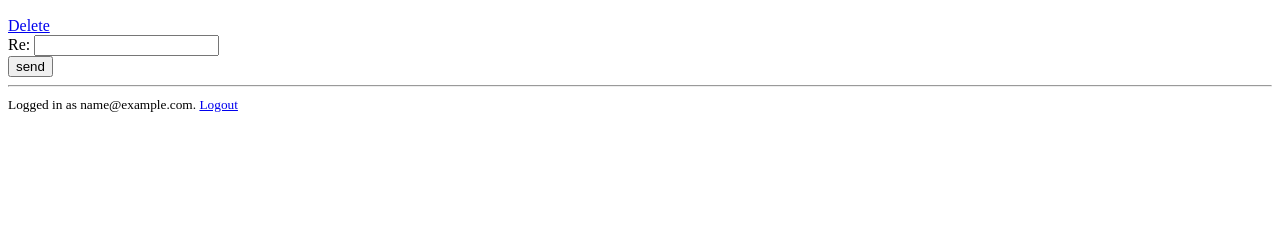
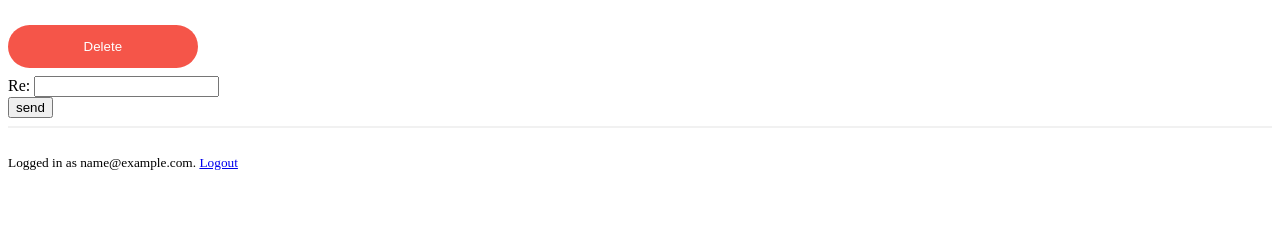
Before and after one commit to carl-castell/Forum, a Flask app: template app/templates/topics/show.html in a window 1280 px wide. Shown: the part 71-311 px from the top of the page. Run offline with Flask 3, Linux system fonts and the light colour scheme; the template is opened without the code that fills it, so the values that code supplies are empty; the visitor is signed in with stand-in values (Sample User, id 1).

Commit message:
delete validation

```diff
--- /dev/null
+++ b/app/static/css/delete.css
@@ -0,0 +1,116 @@
+
+
+
+        /* Set a style for all buttons */
+    .button1 {
+
+        background:#f44336;
+
+        color: white;
+        padding: 14px 20px;
+        border: none;
+        border-radius:50px;
+        cursor: pointer;
+        width: 15%;
+        opacity: 0.9;
+
+    }
+    .button1:hover{
+      animation: hover 5s infinite;
+    }
+    @keyframes hover{
+      0%{
+
+        background-position: right;
+
+      }
+      100%{
+        background-position: left;
+      }
+    }
+    button {
+      padding: 14px 20px;
+      margin: 8px 0;
+      border: none;
+      cursor: pointer;
+      width: 100%;
+      opacity: 0.9;
+    }
+
+    button:hover {
+      opacity:1;
+    }
+
+    /* Float cancel and delete buttons and add an equal width */
+    .cancelbtn, .deletebtn {
+      float: left;
+      width: 50%;
+    }
+
+    /* Add a color to the cancel button */
+    .cancelbtn {
+        background-color: #03a9f4;
+        color: white;
+    }
+    /* Add a color to the delete button */
+    .deletebtn {
+      background-color: #f44336;
+          color: white;
+    }
+
+    /* Add padding and center-align text to the container */
+    .container {
+      padding: 16px;
+      text-align: center;
+    }
+
+    /* The Modal (background) */
+    .modal {
+      display: none; /* Hidden by default */
+      position: fixed; /* Stay in place */
+      z-index: 1; /* Sit on top */
+      left: 0;
+      top: 0;
+      width: 100%; /* Full width */
+      height: 100%; /* Full height */
+      overflow: auto; /* Enable scroll if needed */
+      background-color: #474e5d52;
+      padding-top: 50px;
+    }
+
+    /* Modal Content/Box */
+    .modal-content {
+      background-color: #fefefe;
+      margin: 5% auto 15% auto; /* 5% from the top, 15% from the bottom and centered */
+      border: 1px solid #888;
+      width: 50%; /* Could be more or less, depending on screen size */
+    }
+
+    /* Style the horizontal ruler */
+    hr {
+      border: 1px solid #f1f1f1;
+      margin-bottom: 25px;
+    }
+
+    /* The Modal Close Button (x) */
+    .close {
+      position: absolute;
+      right: 35px;
+      top: 15px;
+      font-size: 40px;
+      font-weight: bold;
+      color: #f1f1f1;
+    }
+
+    .close:hover,
+    .close:focus {
+      color: #f44336;
+      cursor: pointer;
+    }
+
+    /* Clear floats */
+    .clearfix::after {
+      content: "";
+      clear: both;
+      display: table;
+    }
--- a/app/templates/topics/show.html
+++ b/app/templates/topics/show.html
@@ -1,5 +1,5 @@
 {% extends 'base.html' %}
-
+{% block stylesheet  %} <link rel="stylesheet" href="{{ url_for('static', filename='css/delete.css') }}"> {% endblock %}
 {% block title %}  {% endblock %}
 
 {% block body %}
@@ -10,8 +10,39 @@
     <div class="description">
          <p>{{ topic_new.Topic.description }}</p>
     </div>
+    <!--old delete link
+    <a href="/topics/delete/{{ topic_new.Topic.id }}">Delete</a>-->
+    <button class="button1" onclick="document.getElementById('id01').style.display='block'">Delete</button>
 
-    <a href="/topics/delete/{{ topic_new.Topic.id }}">Delete</a>
+    <div id="id01" class="modal">
+      <span onclick="document.getElementById('id01').style.display='none'" class="close" title="Close Modal">×</span>
+      <form class="modal-content">
+        <div class="container">
+          <h1>Delete Topic</h1>
+          <p>Are you sure you want to delete {{ topic_new.Topic.title }}?</p>
+
+          <div class="clearfix">
+            <button type="button" onclick="document.getElementById('id01').style.display='none'" class="cancelbtn">Cancel</button>
+            <button type="button" onclick="document.getElementById('id01').style.display='none',openLink()" class="deletebtn">Delete</button>
+          </div>
+        </div>
+      </form>
+    </div>
+     <script>
+
+        var modal = document.getElementById('id01');
+
+        window.onclick = function(event) {
+          if (event.target == modal) {
+            modal.style.display = "none";
+          }
+        }
+
+        function openLink() {
+            location.href = "/topics/delete/{{ topic_new.Topic.id }}";
+        }
+
+    </script>
 
 
     </form>
@@ -24,6 +55,7 @@
               <input type="submit" value="send">
         </form>
     </div>
+
 <!--
     <ul>
         {% for reply in replies %}
```
